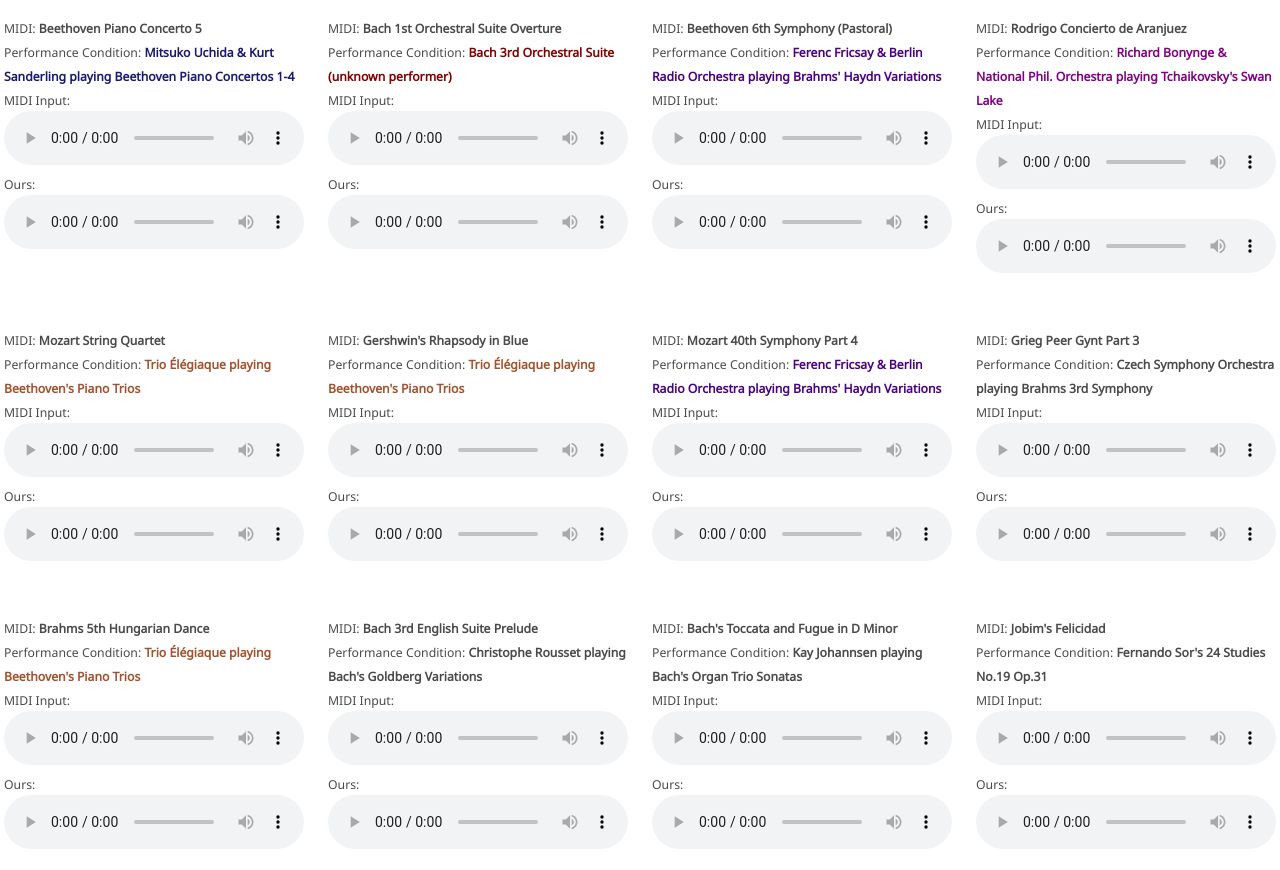
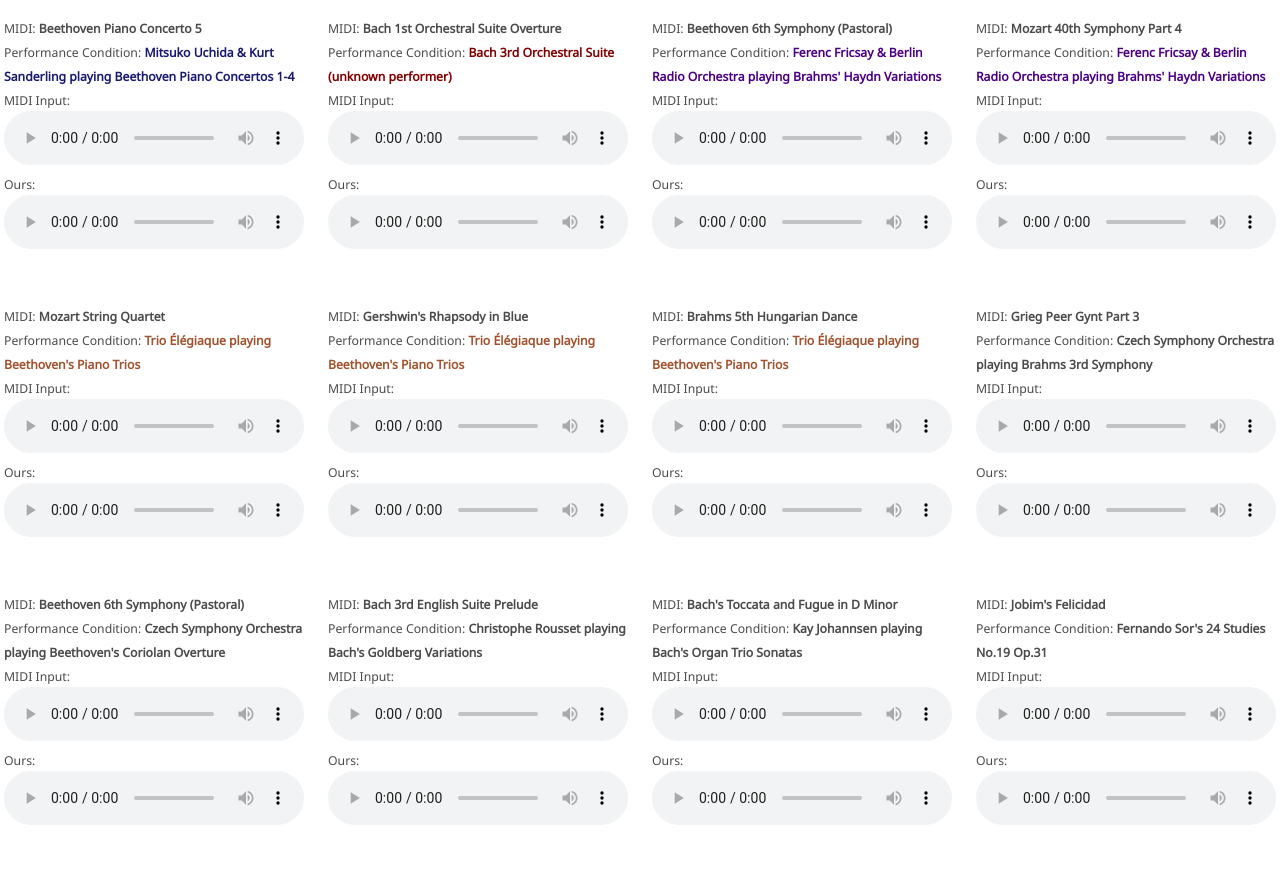
Before and after one commit to benadar293/midipm, a plain HTML site: page index.html in a window 1280 px wide. Shown: the part 1552-2422 px from the top of the page. Drawn offline with nearby package versions, Linux system fonts and the light colour scheme; some icons are missing; a web font is replaced by a local one.

Commit message:
Add files via upload

```diff
--- a/index.html
+++ b/index.html
@@ -235,7 +235,8 @@
 
       <div class="column">
         <small><small>MIDI: <b>Grieg Peer Gynt Part 1</b>
-        <br>Performance Condition: <b><span style="color:Purple">Richard Bonynge & National Phil. Orchestra playing Tchaikovsky's Swan Lake</span></b>
+        <!-- <br>Performance Condition: <b><span style="color:Purple">Richard Bonynge & National Phil. Orchestra playing Tchaikovsky's Swan Lake</span></b> -->
+        <br>Performance Condition: <b>Richard Bonynge & National Phil. Orchestra playing Tchaikovsky's Swan Lake</b>
         <br>
         MIDI Input:
         <audio id="grieg_peer_gynt_tchaikovsky_swan_lake_MIDI" controls>
@@ -339,7 +340,23 @@
       </div>
 
       <div class="column">
-          <small><small>MIDI: <b>Rodrigo Concierto de Aranjuez</b>
+          <small><small>MIDI: <b>Mozart 40th Symphony Part 4</b>
+          <br>Performance Condition: <b><span style="color:Indigo">Ferenc Fricsay & Berlin Radio Orchestra playing Brahms' Haydn Variations</span></b>
+          <br>
+          MIDI Input:
+          <audio id="mozart_symphony40_p4_brahms_haydn_variations_MIDI" controls>
+          <source src="static/long_samples/mozart_symphony40_p4_brahms_haydn_variations_MIDI.mp3", type="audio/mpeg">
+          </audio>
+          <script>
+          var audio = document.getElementById("mozart_symphony40_p4_brahms_haydn_variations_MIDI");
+          audio.volume = 0.5;
+          </script>
+          Ours:
+          <audio controls>
+          <source src="static/long_samples/mozart_symphony40_p4_brahms_haydn_variations.mp3", type="audio/mpeg">
+          </audio>
+          </small></small>
+          <!-- <small><small>MIDI: <b>Rodrigo Concierto de Aranjuez</b>
           <br>Performance Condition: <b><span style="color:Purple">Richard Bonynge & National Phil. Orchestra playing Tchaikovsky's Swan Lake</span></b>
           <br>
           MIDI Input:
@@ -350,7 +367,7 @@
           <audio controls>
           <source src="static/long_samples/aranjuez_swan_lake.mp3", type="audio/mpeg">
           </audio>
-          </small></small>
+          </small></small> -->
       </div>
         <!-- <small><small>MIDI: <b>Mozart 40th Symphony Part 4</b>
         <br>Performance Condition: <b>Ferenc Fricsay & Berlin Radio Orchestra playing Brahms' Haydn Variations</b>
@@ -441,7 +458,23 @@
       </div>
 
       <div class="column">
-        <small><small>MIDI: <b>Mozart 40th Symphony Part 4</b>
+        <small><small>MIDI: <b>Brahms 5th Hungarian Dance</b>
+        <br>Performance Condition: <b><span style="color:Sienna">Trio Élégiaque playing Beethoven's Piano Trios</span></b>
+        <br>
+        MIDI Input:
+        <audio id="brahms_hungarian_dance_beethoven_piano_trios_MIDI" controls>
+        <source src="static/long_samples/brahms_hungarian_dance_beethoven_piano_trios_MIDI.mp3", type="audio/mpeg">
+        </audio>
+        <script>
+        var audio = document.getElementById("brahms_hungarian_dance_beethoven_piano_trios_MIDI");
+        audio.volume = 0.5;
+        </script>
+        Ours:
+        <audio controls>
+        <source src="static/long_samples/brahms_hungarian_dance_beethoven_piano_trios.mp3", type="audio/mpeg">
+        </audio>
+        </small></small>
+        <!-- <small><small>MIDI: <b>Mozart 40th Symphony Part 4</b>
         <br>Performance Condition: <b><span style="color:Indigo">Ferenc Fricsay & Berlin Radio Orchestra playing Brahms' Haydn Variations</span></b>
         <br>
         MIDI Input:
@@ -456,7 +489,7 @@
         <audio controls>
         <source src="static/long_samples/mozart_symphony40_p4_brahms_haydn_variations.mp3", type="audio/mpeg">
         </audio>
-        </small></small>
+        </small></small> -->
         <!-- <small><small>MIDI: <b>Brahms 5th Hungarian Dance</b>
         <br>Performance Condition: <b>Trio Élégiaque playing Beethoven's Piano Trios</b>
         <br>
@@ -547,7 +580,22 @@
 
     <div class="columns is-centered">
       <div class="column">
-        <small><small>MIDI: <b>Brahms 5th Hungarian Dance</b>
+        <small><small>MIDI: <b>Beethoven 6th Symphony (Pastoral)</b>
+        <br>Performance Condition: <b>Czech Symphony Orchestra<br>playing Beethoven's Coriolan Overture</b>
+        <br>
+        MIDI Input:
+        <br>
+        <audio controls>
+        <source src="static/long_samples/pastoral_p5_coriolan_midi.mp3", type="audio/mpeg">
+        </audio>
+        <br>
+        Ours:
+        <br>
+        <audio controls>
+        <source src="static/long_samples/pastoral_p5_coriolan.mp3", type="audio/mpeg">
+        </audio>
+        </small></small>
+        <!-- <small><small>MIDI: <b>Brahms 5th Hungarian Dance</b>
         <br>Performance Condition: <b><span style="color:Sienna">Trio Élégiaque playing Beethoven's Piano Trios</span></b>
         <br>
         MIDI Input:
@@ -562,7 +610,7 @@
         <audio controls>
         <source src="static/long_samples/brahms_hungarian_dance_beethoven_piano_trios.mp3", type="audio/mpeg">
         </audio>
-        </small></small>
+        </small></small> -->
         <!-- <small><small>MIDI: <b>Beethoven 6th Symphony (Pastoral)</b>
         <br>Performance Condition: <b>Czech Symphony Orchestra playing Beethoven's Coriolan Overture</b>
         <br>
@@ -682,9 +730,9 @@
 
 
 
-    <br>
+    <!-- <br> -->
 
-    <div class="columns is-centered">
+    <!-- <div class="columns is-centered">
 
 
 
@@ -720,8 +768,8 @@
           <source src="static/long_samples/aranjuez_swan_lake.mp3", type="audio/mpeg">
           </audio>
           </small></small> -->
-      </div>
-    </div>
+      <!-- </div>
+    </div> -->
 
     <!-- <div class="columns is-centered">
       <div class="column">
```
